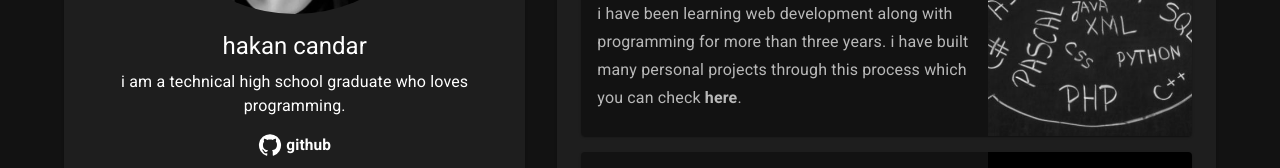
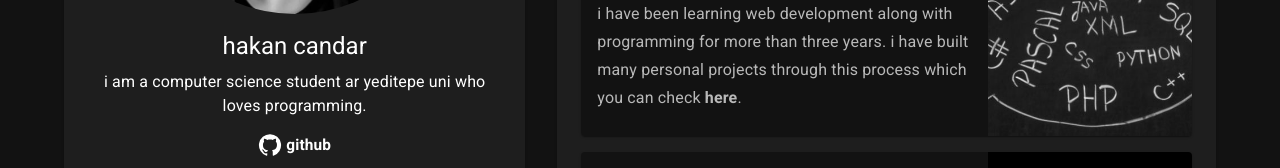
Before and after one commit to hakanrw/hakan-software, a Next.js app: page / in a window 1280 px wide. Shown: the part 416-584 px from the top of the page. Built offline with nearby package versions, Linux system fonts and the light colour scheme.

Commit message:
update socials

```diff
--- a/pages/index.js
+++ b/pages/index.js
@@ -32,15 +32,15 @@ const Item = styled(Paper)(({ theme }) => ({
 
 export default function Home() {
   const social = [
-    ["github", "https://github.com/hcandar", GitHubIcon],
-    ["linkedin", "https://www.linkedin.com/in/ahmet-hakan-candar-4290821a3/", LinkedInIcon],
+    ["github", "https://github.com/hakanrw", GitHubIcon],
+    ["linkedin", "https://www.linkedin.com/in/hakan-candar/", LinkedInIcon],
     ["e-mail", "mailto:hakancandar@protonmail.com", MailIcon],
   ];
 
   return (
     <Container>
       <Head>
-        <title>hakan.software</title>
+        <title>hakan.candar.dev</title>
         <meta name="description" content="hi! i am hakan." />
         <meta property="og:image" content="/logo512.png"/>
       </Head>
@@ -49,7 +49,7 @@ export default function Home() {
           <Item>
             <Avatar src={HakanCandarImage.src} sx={{ width: "75%", height: "auto", mx: "auto", mb: 2, aspectRatio: "1 / 1" }} />
             <Typography variant="h5" sx={{mb: 1}}>hakan candar</Typography>
-            <Typography>i am a technical high school graduate who loves programming.</Typography>
+            <Typography>i am a computer science student ar yeditepe uni who loves programming.</Typography>
             {
               social.map(s => {
                 const Icon = s[2];
```
